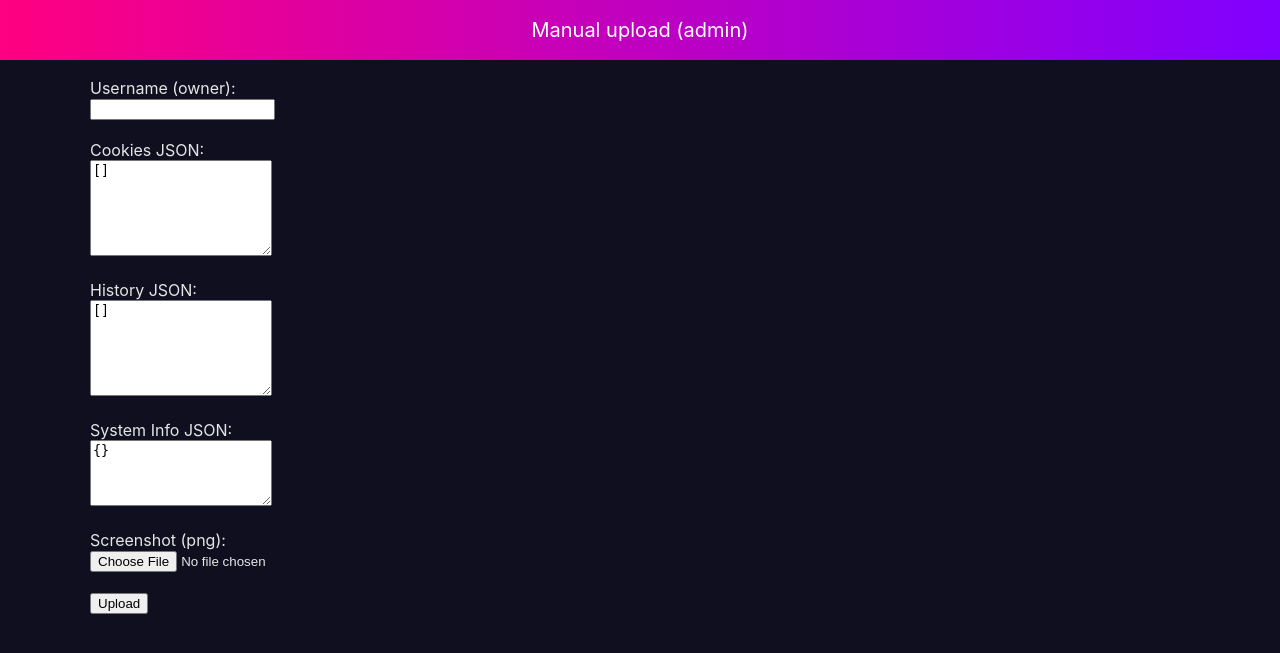
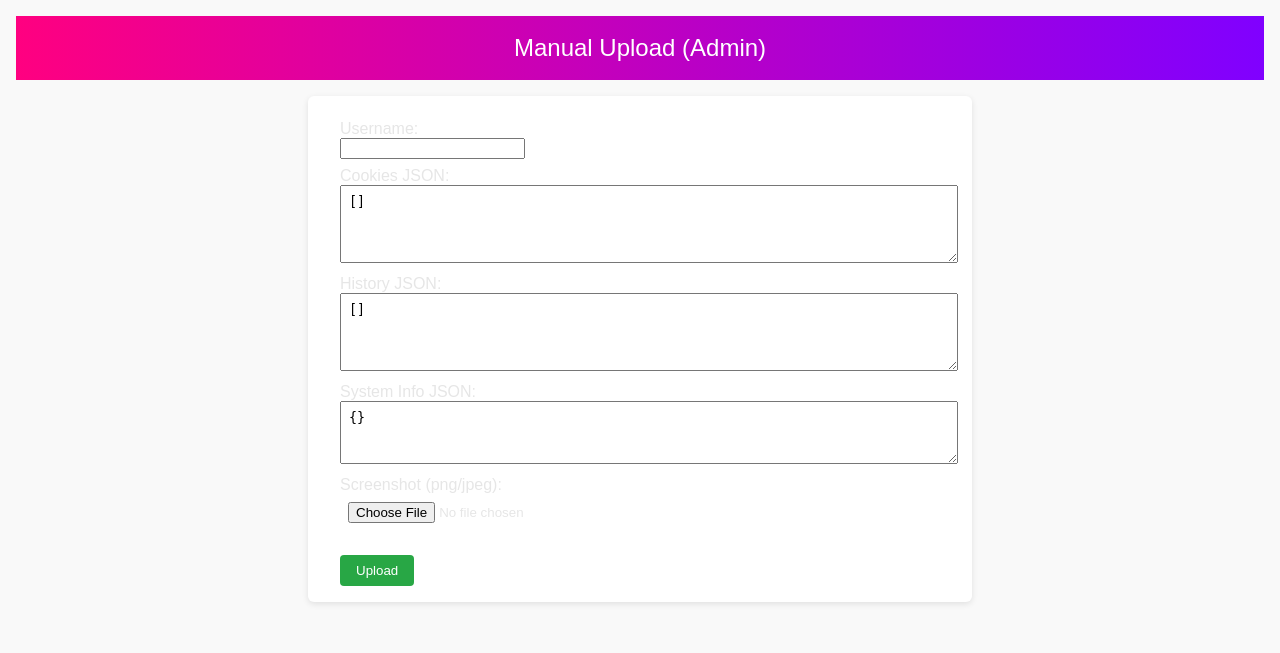
Before and after one commit to d82576668-ux/cookie_panel, a Flask app: template templates/upload_form.html in a window 1280 px wide. Shown: the top 653 px of the page. Run offline with Flask 3, Linux system fonts and the light colour scheme; the template is opened without the code that fills it, so the values that code supplies are empty; some libraries are stand-ins or nearby versions.

Commit message:
Update upload_form.html

```diff
--- a/templates/upload_form.html
+++ b/templates/upload_form.html
@@ -4,16 +4,25 @@
   <meta charset="utf-8">
   <title>Manual Upload</title>
   <link rel="stylesheet" href="{{ url_for('static', filename='style.css') }}">
+  <style>
+    body { font-family: sans-serif; background: #f9f9f9; padding: 1rem; }
+    header { text-align: center; font-size: 1.5rem; margin-bottom: 1rem; }
+    .container { max-width: 600px; margin: auto; background: #fff; padding: 1rem 2rem; border-radius: 6px; box-shadow: 0 2px 6px rgba(0,0,0,0.1); }
+    label { display: block; margin: 0.5rem 0; }
+    textarea, input[type="text"], input[type="file"] { width: 100%; padding: 0.5rem; }
+    button { padding: 0.5rem 1rem; margin-top: 1rem; background: #28a745; color: #fff; border: none; border-radius: 4px; cursor: pointer; }
+    button:hover { background: #218838; }
+  </style>
 </head>
 <body>
-<header>Manual upload (admin)</header>
+<header>Manual Upload (Admin)</header>
 <div class="container">
   <form method="post" enctype="multipart/form-data">
-    <label>Username (owner):<br><input name="username"></label><br><br>
-    <label>Cookies JSON:<br><textarea name="cookies" rows="6">[]</textarea></label><br><br>
-    <label>History JSON:<br><textarea name="history" rows="6">[]</textarea></label><br><br>
-    <label>System Info JSON:<br><textarea name="system_info" rows="4">{}</textarea></label><br><br>
-    <label>Screenshot (png):<br><input type="file" name="screenshot" accept="image/png,image/jpeg"></label><br><br>
+    <label>Username:<br><input name="username"></label>
+    <label>Cookies JSON:<br><textarea name="cookies" rows="4">[]</textarea></label>
+    <label>History JSON:<br><textarea name="history" rows="4">[]</textarea></label>
+    <label>System Info JSON:<br><textarea name="system_info" rows="3">{}</textarea></label>
+    <label>Screenshot (png/jpeg):<br><input type="file" name="screenshot" accept="image/png,image/jpeg"></label>
     <button type="submit">Upload</button>
   </form>
 </div>
```
